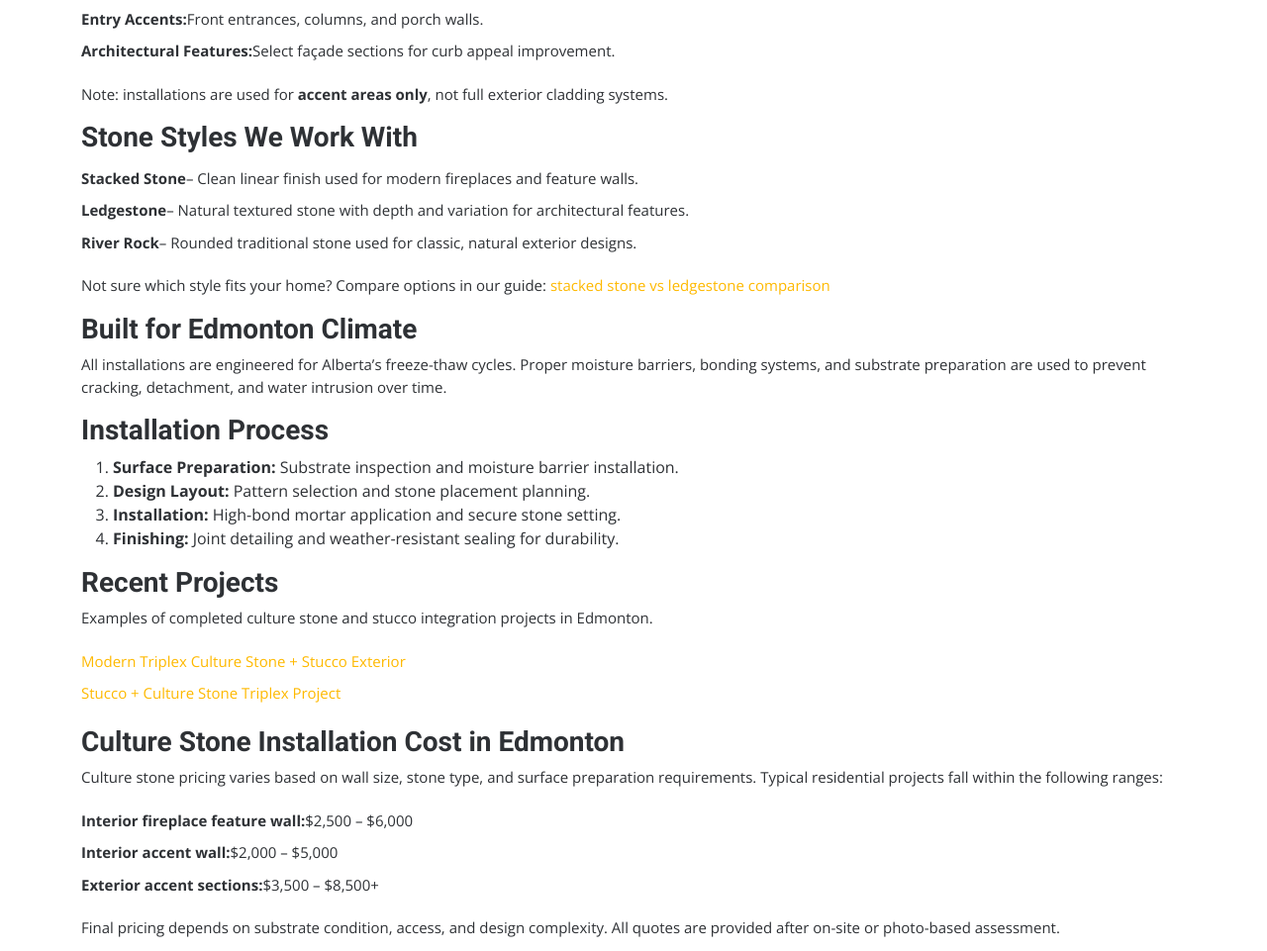
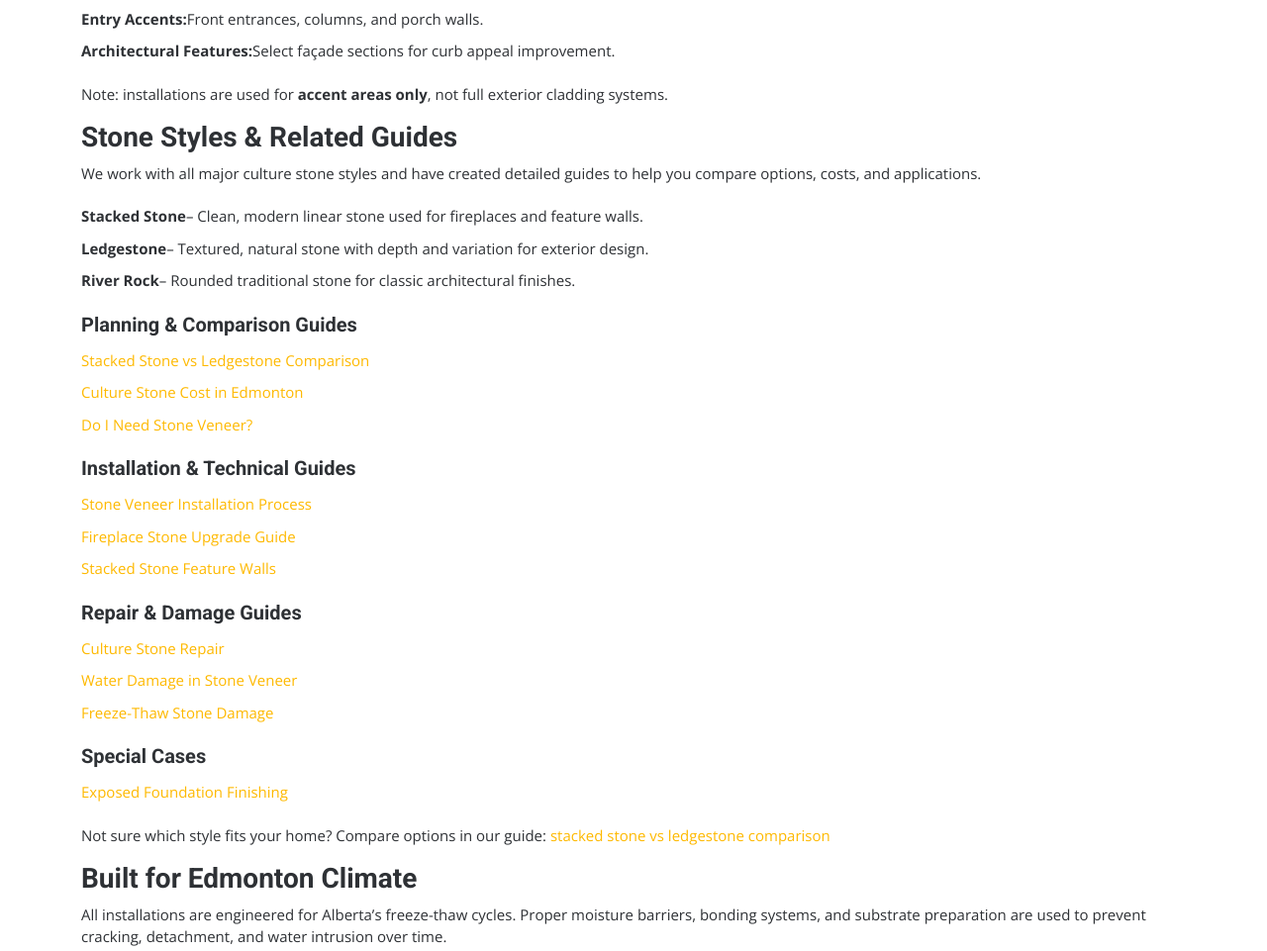
Before and after one commit to kurshat86/axislayer-exteriors, a plain HTML site: page services/culture-stone-edmonton/index.html in a window 1280 px wide. Shown: the part 1707-2668 px from the top of the page at 99% size. Drawn offline with nearby package versions, Linux system fonts and the light colour scheme.

Commit message:
fixed stone service page

```diff
--- a/services/culture-stone-edmonton/index.html
+++ b/services/culture-stone-edmonton/index.html
@@ -296,17 +296,49 @@
           </p>
 
 <!-- STYLE BREAKDOWN -->
-<h3>Stone Styles We Work With</h3>
+<!-- STYLE + RESOURCE HUB -->
+<h3>Stone Styles & Related Guides</h3>
+
+<p>
+We work with all major culture stone styles and have created detailed guides to help you compare options, costs, and applications.
+</p>
+
 <ul>
   <li>
-    <strong>Stacked Stone</strong> – Clean linear finish used for modern fireplaces and feature walls.
+    <strong>Stacked Stone</strong> – Clean, modern linear stone used for fireplaces and feature walls.
   </li>
   <li>
-    <strong>Ledgestone</strong> – Natural textured stone with depth and variation for architectural features.
+    <strong>Ledgestone</strong> – Textured, natural stone with depth and variation for exterior design.
   </li>
   <li>
-    <strong>River Rock</strong> – Rounded traditional stone used for classic, natural exterior designs.
+    <strong>River Rock</strong> – Rounded traditional stone for classic architectural finishes.
   </li>
+</ul>
+
+<h4>Planning & Comparison Guides</h4>
+<ul>
+  <li><a href="/stacked-stone-vs-ledgestone-edmonton/">Stacked Stone vs Ledgestone Comparison</a></li>
+  <li><a href="/culture-stone-cost-edmonton/">Culture Stone Cost in Edmonton</a></li>
+  <li><a href="/do-i-need-stone-veneer-edmonton/">Do I Need Stone Veneer?</a></li>
+</ul>
+
+<h4>Installation & Technical Guides</h4>
+<ul>
+  <li><a href="/stone-veneer-installation-edmonton/">Stone Veneer Installation Process</a></li>
+  <li><a href="/fireplace-stone-upgrade-edmonton/">Fireplace Stone Upgrade Guide</a></li>
+  <li><a href="/stacked-stone-feature-walls-edmonton/">Stacked Stone Feature Walls</a></li>
+</ul>
+
+<h4>Repair & Damage Guides</h4>
+<ul>
+  <li><a href="/culture-stone-repair-edmonton/">Culture Stone Repair</a></li>
+  <li><a href="/stone-veneer-water-damage-edmonton/">Water Damage in Stone Veneer</a></li>
+  <li><a href="/freeze-thaw-stone-damage-edmonton/">Freeze-Thaw Stone Damage</a></li>
+</ul>
+
+<h4>Special Cases</h4>
+<ul>
+  <li><a href="/exposed-foundation-finish-edmonton/">Exposed Foundation Finishing</a></li>
 </ul>
 
 <p>
```
